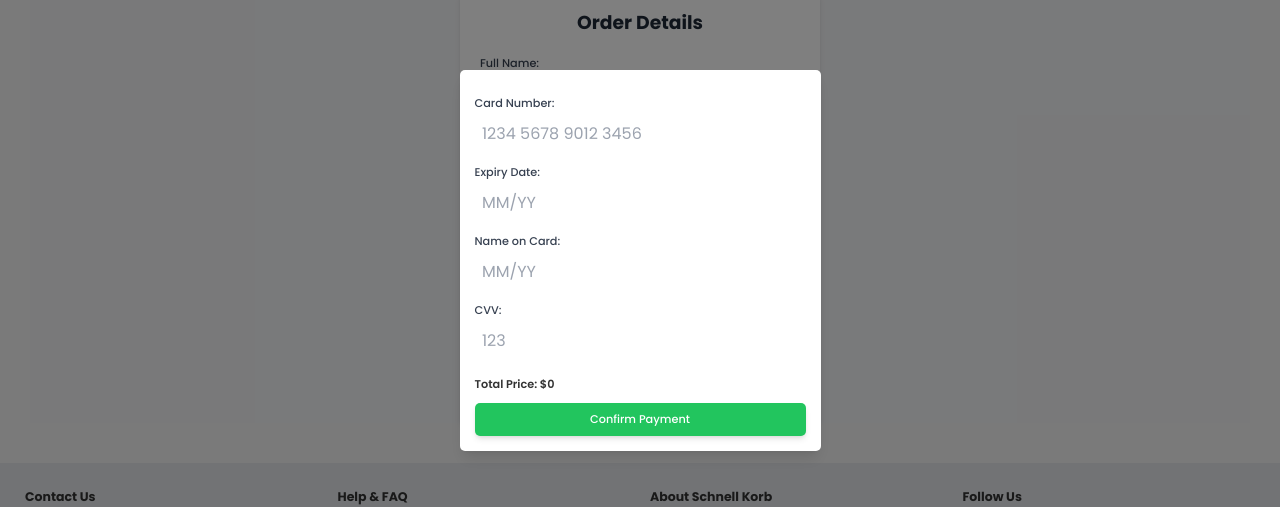
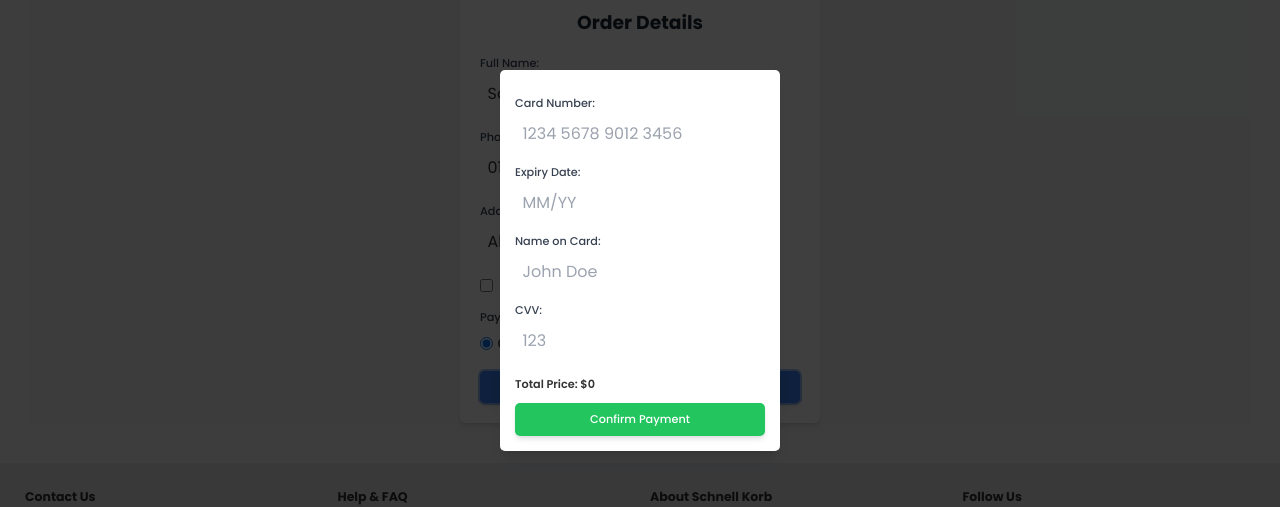
Before and after one commit to MustafaAFarag/Celeritas, a React (Vite) app: page /order-details in a window 1280 px wide. Both pictures are taken after typing "Sample" into the empty fields and a click on the button "Submit Order". Shown: the part 140-647 px from the top of the page. Built offline with nearby package versions, Linux system fonts and the light colour scheme; no server answers; a web font is replaced by a local one.

Commit message:
Click Outside Functionality

```diff
--- a/src/features/OrderDetails/PaymentForm.tsx
+++ b/src/features/OrderDetails/PaymentForm.tsx
@@ -1,4 +1,5 @@
-import { useState } from 'react';
+import { FormEvent, useState } from 'react';
+import { useOutSideClick } from '../../hooks/useOutsideClick';
 
 interface PaymentFormProps {
   totalPrice: number;
@@ -9,10 +10,15 @@ interface PaymentFormProps {
 function PaymentForm({ totalPrice, onClose, onSubmit }: PaymentFormProps) {
   const [cardNumber, setCardNumber] = useState<string>('');
   const [expiryDate, setExpiryDate] = useState<string>('');
-  const [NameOnCard, setNameOnCard] = useState<string>('');
+  const [nameOnCard, setNameOnCard] = useState<string>('');
   const [cvv, setCvv] = useState<string>('');
 
-  const handlePaymentSubmit = (e: React.FormEvent) => {
+  // Use the hook to close the modal on outside click
+  const modalRef = useOutSideClick(() => {
+    onClose();
+  });
+
+  const handlePaymentSubmit = (e: FormEvent) => {
     e.preventDefault();
     // Optionally add payment validation here
 
@@ -24,6 +30,11 @@ function PaymentForm({ totalPrice, onClose, onSubmit }: PaymentFormProps) {
   };
 
   return (
+    <div className="fixed inset-0 flex items-center justify-center bg-black bg-opacity-50">
+      <div
+        ref={modalRef}
+        className="w-full max-w-md rounded-lg bg-white p-6 shadow-lg"
+      >
         <form onSubmit={handlePaymentSubmit}>
           <div className="mt-4 space-y-4">
             <div>
@@ -60,10 +71,10 @@ function PaymentForm({ totalPrice, onClose, onSubmit }: PaymentFormProps) {
               </label>
               <input
                 type="text"
-            value={NameOnCard}
+                value={nameOnCard}
                 onChange={(e) => setNameOnCard(e.target.value)}
                 className="mt-1 w-full rounded-lg border-gray-300 p-3 focus:border-blue-500 focus:ring-blue-500"
-            placeholder="MM/YY"
+                placeholder="John Doe"
                 required
               />
             </div>
@@ -94,6 +105,8 @@ function PaymentForm({ totalPrice, onClose, onSubmit }: PaymentFormProps) {
             Confirm Payment
           </button>
         </form>
+      </div>
+    </div>
   );
 }
 
--- /dev/null
+++ b/src/hooks/useOutsideClick.ts
@@ -0,0 +1,26 @@
+import { useEffect, useRef } from 'react';
+
+export function useOutSideClick(
+  handler: () => void,
+  listenCapturing: boolean = true,
+) {
+  const ref = useRef<HTMLDivElement | null>(null);
+
+  useEffect(
+    function () {
+      function handleClick(e: MouseEvent) {
+        if (ref.current && !ref.current.contains(e.target as Node)) {
+          handler();
+        }
+      }
+
+      document.addEventListener('click', handleClick, listenCapturing);
+
+      return () =>
+        document.removeEventListener('click', handleClick, listenCapturing);
+    },
+    [handler, listenCapturing],
+  );
+
+  return ref;
+}
```
Lines whose indentation alone changed are shown as unchanged.
